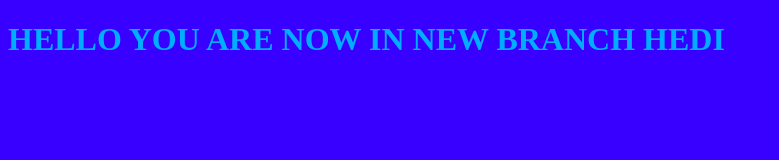
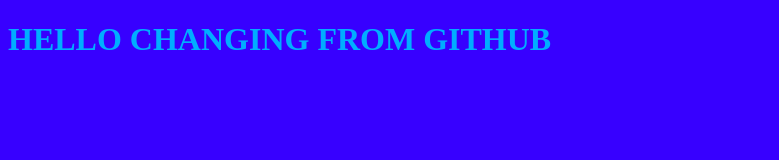
Before and after one commit to AutJavaTester/myproject, a plain HTML site: page index.html in a window 1280 px wide. Shown: the whole page, without its empty margins (0-779 px from the left). Drawn offline with Linux system fonts and the light colour scheme.

Commit message:
Update index.html

```diff
--- a/index.html
+++ b/index.html
@@ -7,7 +7,7 @@
     <link rel="stylesheet" href="style.css">
 </head>
 <body>
-    <h1>HELLO YOU ARE NOW IN NEW BRANCH HEDI</h1>
+    <h1>HELLO CHANGING FROM GITHUB</h1>
     <script src="app.js"></script>
 
 </body>
```
